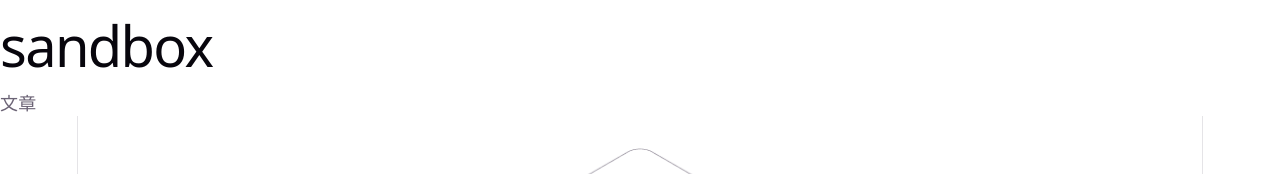
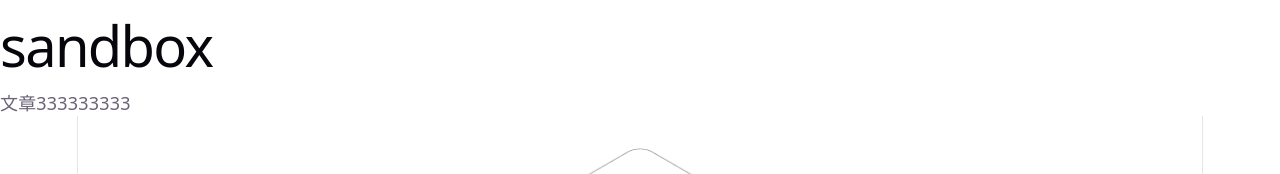
Before and after one commit to shun62201234-crypto/sandbox, a website built with Vite: page sandbox/index.html in a window 1280 px wide. Shown: the top 174 px of the page. Built offline with nearby package versions, Linux system fonts and the light colour scheme.

Commit message:
Update index.html

```diff
--- a/sandbox/index.html
+++ b/sandbox/index.html
@@ -8,8 +8,7 @@
   </head>
   <body>
     <h1>sandbox</h1>
-    <p>文章</p>
-
+    <p>文章333333333</p>
 
     <div id="app"></div>
     <script type="module" src="/src/main.ts"></script>
```
